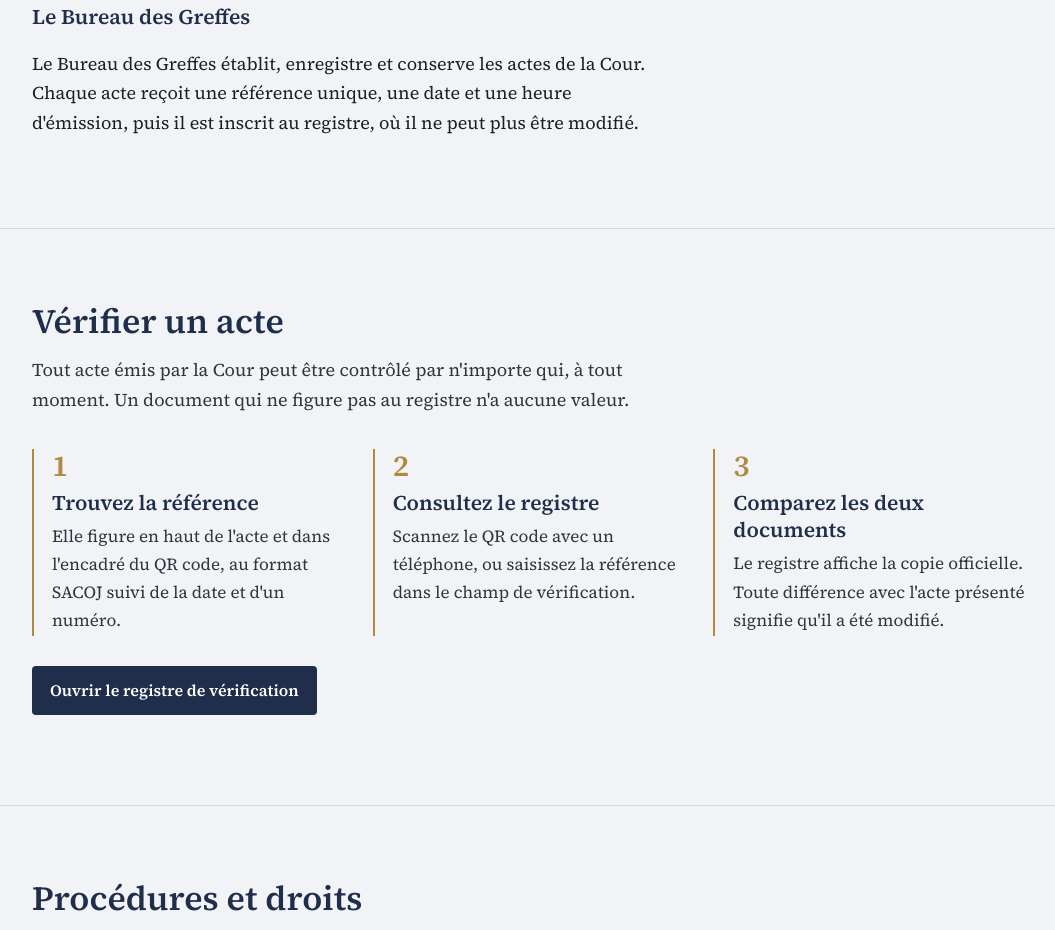
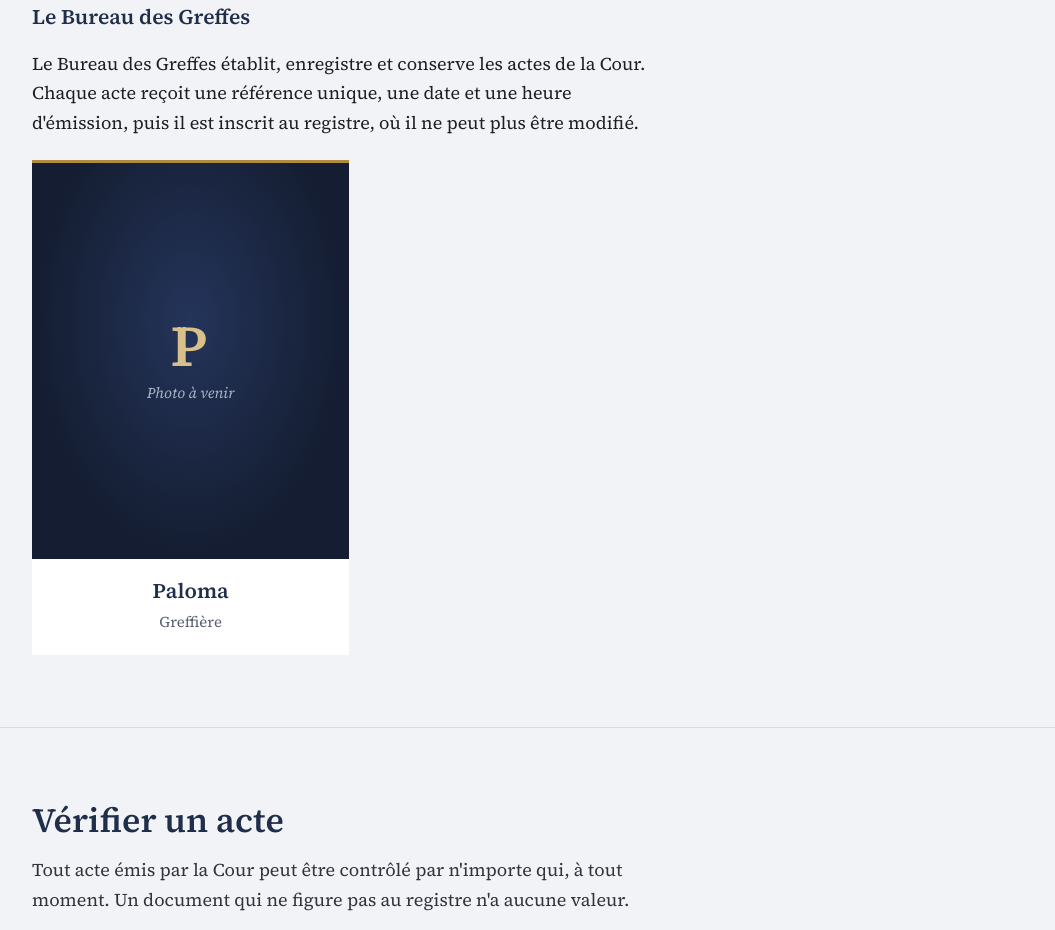
Before and after one commit to theincrediblelifeoflola/mandatscojintro, a website: page index.html in a window 1280 px wide. Shown: the part 1671-2601 px from the top of the page, without its empty margins (110-1165 px from the left). Drawn offline with Linux system fonts and the light colour scheme.

Commit message:
Add files via upload

```diff
--- a/index.html
+++ b/index.html
@@ -74,6 +74,7 @@
   .judge h3,.judge p{padding:0 16px;}
   .judge p{margin:0;color:var(--muted);font-size:15px;line-height:1.5;}
   .greffes{margin-top:34px;max-width:66ch;}
+  .greffe-team{margin-top:22px;}
 
   .steps{list-style:none;counter-reset:s;padding:0;margin:0;display:grid;grid-template-columns:repeat(3,1fr);gap:26px;}
   .steps li{counter-increment:s;border-left:2px solid var(--brass);padding:2px 0 2px 18px;}
@@ -166,6 +167,9 @@
       <div class="greffes">
         <h3>Le Bureau des Greffes</h3>
         <p>Le Bureau des Greffes établit, enregistre et conserve les actes de la Cour. Chaque acte reçoit une référence unique, une date et une heure d'émission, puis il est inscrit au registre, où il ne peut plus être modifié.</p>
+      </div>
+      <div class="judges greffe-team">
+        <div class="judge"><div class="photo photo-missing" role="img" aria-label="Photo de Paloma à venir"><span class="initials">P</span><small>Photo à venir</small></div><h3>Paloma</h3><p>Greffière</p></div>
       </div>
     </div>
   </section>
```
